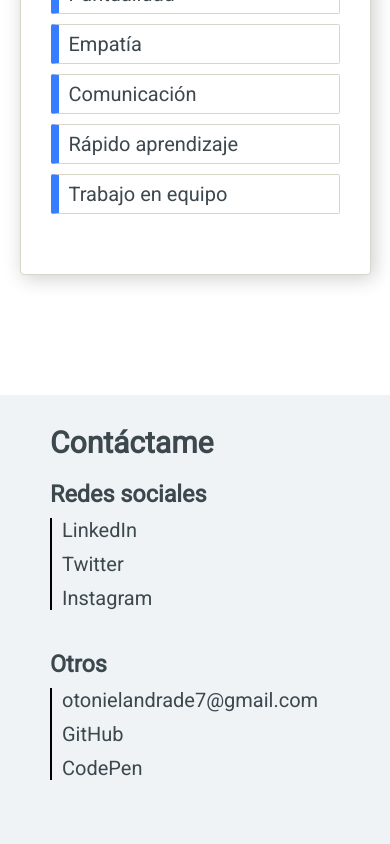
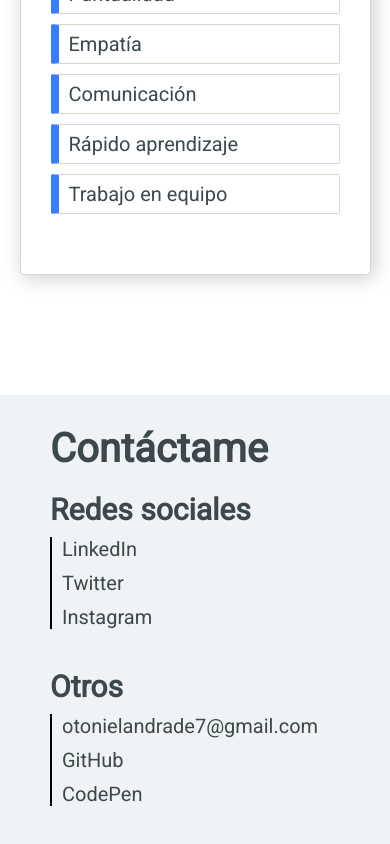
Before and after one commit to otonielandrade7/personal-website, a Vue app: page / in a window 390 px wide. Shown: the part 1766-2610 px from the top of the page. Before the commit the page ends 2586 px from the top, so only its background shows below. Built offline with nearby package versions, Linux system fonts and the light colour scheme.

Commit message:
fixing responsive issue

```diff
--- a/src/components/Contact.vue
+++ b/src/components/Contact.vue
@@ -2,11 +2,11 @@
   <div id="contact">
     <div class="contact-container">
       <div class="contact-title">
-        <h2>Contáctame</h2>
+        <h1>Contáctame</h1>
       </div>
       <div class="contact-info">
         <div class="contact-media-card">
-          <h3>Redes sociales</h3>
+          <h2>Redes sociales</h2>
           <ul class="contact-list">
             <li class="contact-item">
               <a
@@ -32,7 +32,7 @@
           </ul>
         </div>
         <div class="contact-others-card">
-          <h3>Otros</h3>
+          <h2>Otros</h2>
           <ul class="contact-list">
             <li class="contact-item">
               <a class="contact-link" href="mailto:otonielandrade7@gmail.com"
@@ -65,7 +65,9 @@ export default {};
   height: 100%;
   padding: 3rem 5rem 3rem;
 }
-
+.contact-container{
+  width: auto;
+}
 .contact-info {
   display: grid;
   justify-content: center;
@@ -105,6 +107,7 @@ export default {};
 @media (max-width: 992px) {
 }
 @media (max-width: 768px) {
+
 }
 @media (max-width: 480px) {
   .contact-info {
```
